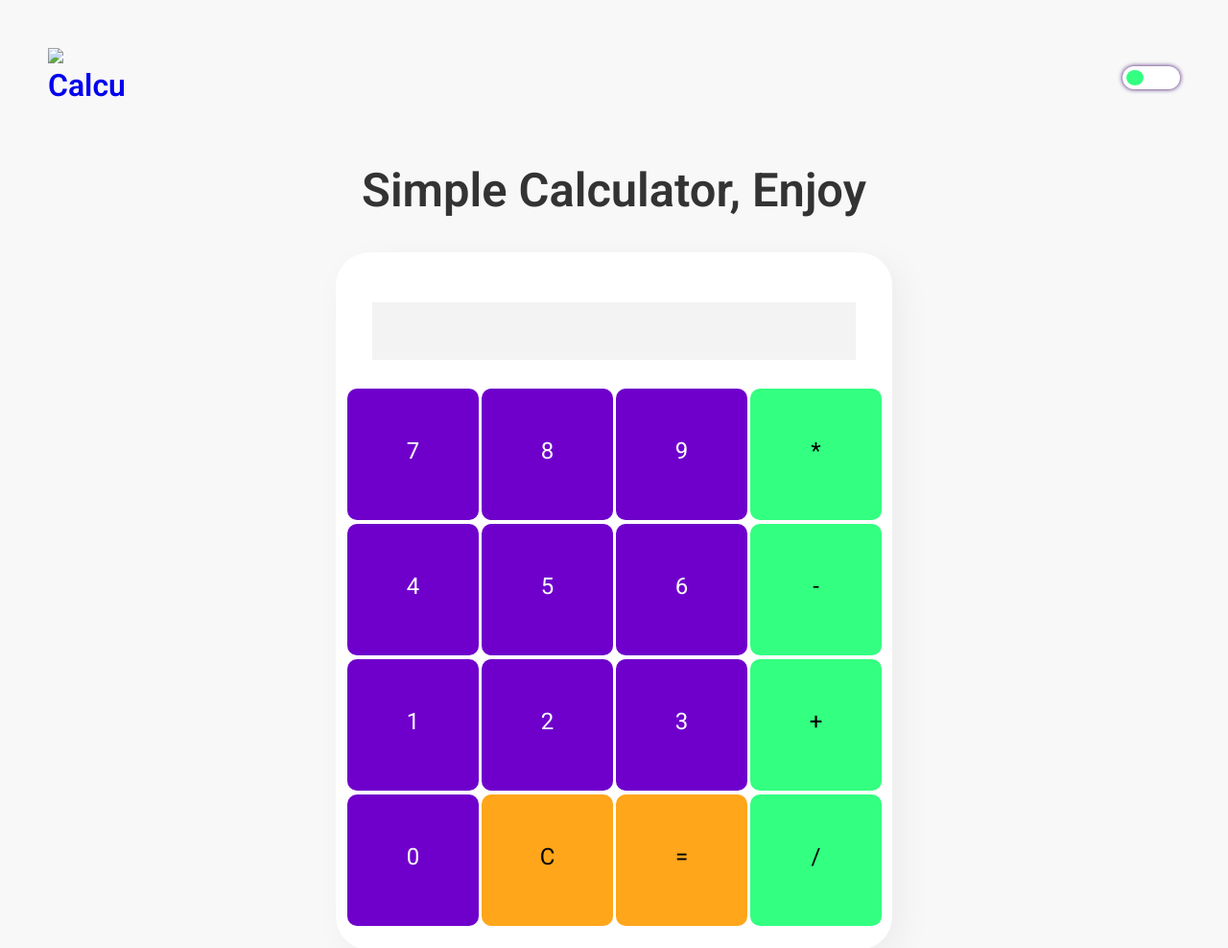
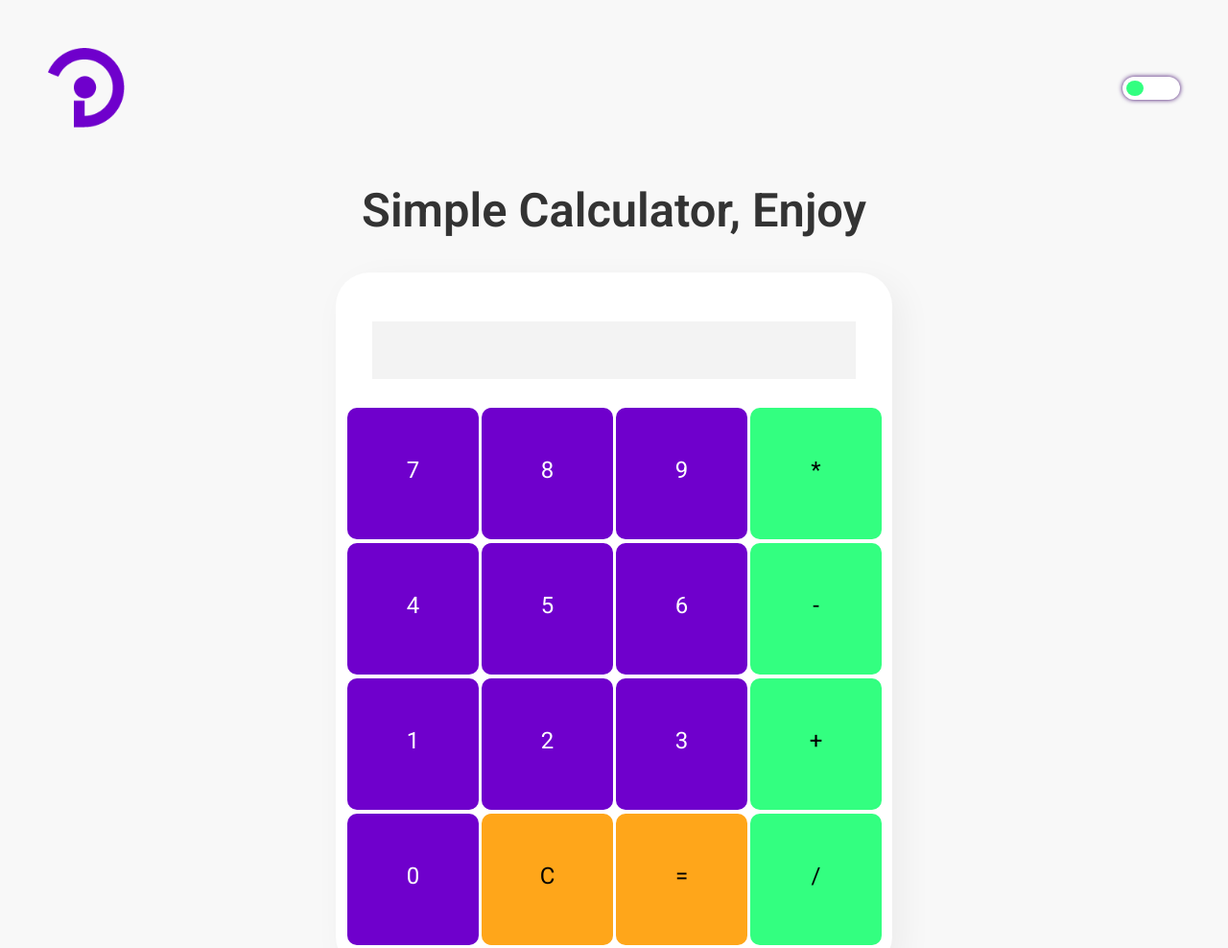
Before and after one commit to britzdylan/calculator, a plain HTML site: page index.html in a window 1280 px wide. Shown: the whole page at 96% size. Drawn offline with Linux system fonts and the light colour scheme.

Commit message:
Update index.html

```diff
--- a/index.html
+++ b/index.html
@@ -9,7 +9,7 @@
 </head>
 <body>
     <header id="mainHeader">
-        <a href="/" class="ciLogo"><img alt="Calculate.it" src="assets/logo.png" width="80px" class="ciLogo"></a>
+        <a href="/" class="ciLogo"><img alt="Calculate.it" src="logo.png" width="80px" class="ciLogo"></a>
         <div class="ciSwitch">
                 <label class="switch">
                         <input type="checkbox">
```
